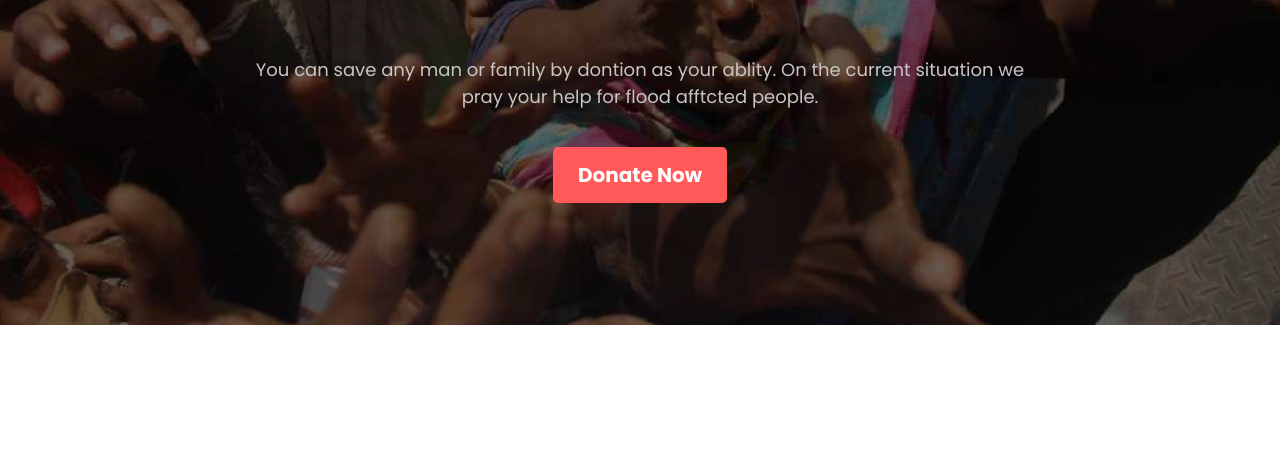
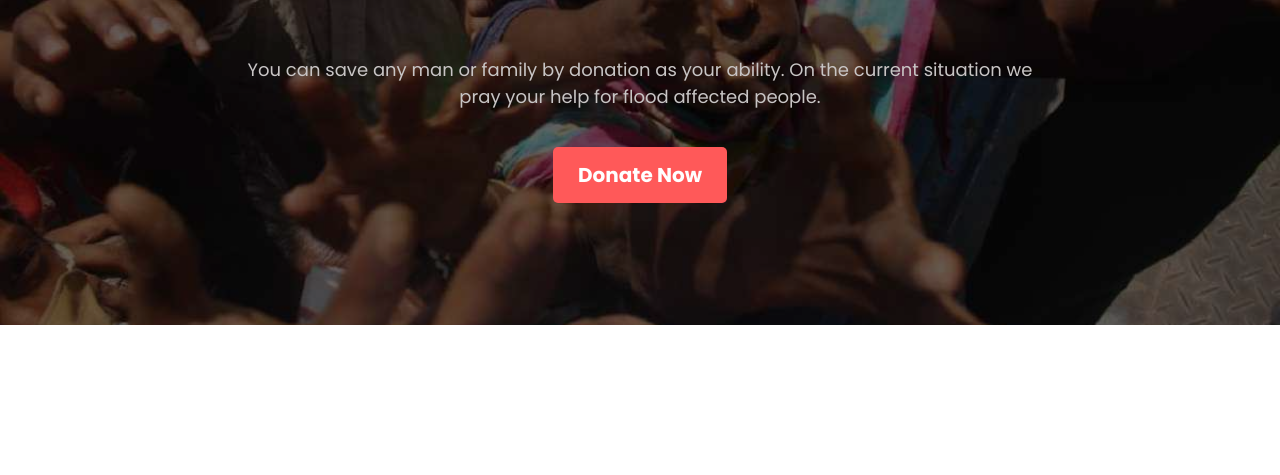
Before and after one commit to tuhinshuvra/donation, a plain HTML site: page index.html in a window 1280 px wide. Shown: the part 325-800 px from the top of the page. Drawn offline with Linux system fonts and the light colour scheme.

Commit message:
Some  update

```diff
--- a/index.html
+++ b/index.html
@@ -23,11 +23,10 @@
     <section class="banner">
         <div class="banner-txt">
             <h1>Let’s Help Those Who Are More In Need</h1>
-            <p>You can save any man or family by dontion as your ablity. On the current situation we pray your help for
-                flood afftcted people. </p>
+            <p>You can save any man or family by donation as your ability. On the current situation we pray your help
+                for flood affected people.</p>
             <a class="link-btn" href="#">Donate Now</a>
         </div>
-
     </section>
     <!-- banner section end -->
 
```
